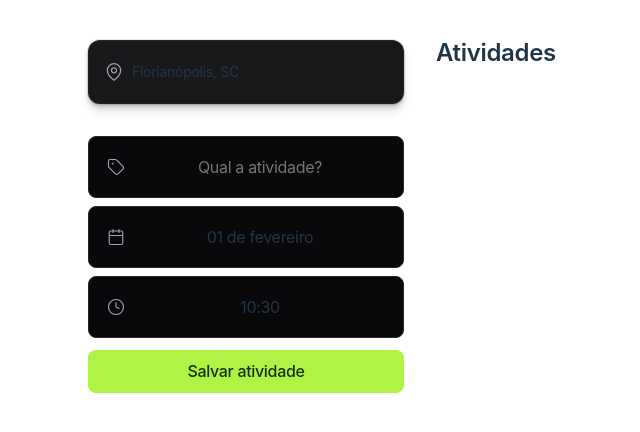
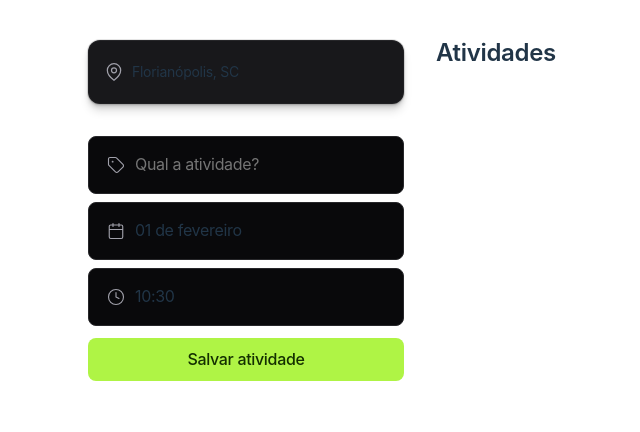
Before and after one commit to NattanSouza404/NLW_Journey_16, a React (Vite) app in the folder frontend/: page / in a window 1280 px wide. Shown: the top 432 px of the page, without its empty margins (92-732 px from the left). Built offline with nearby package versions, Linux system fonts and the light colour scheme.

Commit message:
style: pequenos ajustes no css

```diff
--- a/frontend/src/index.css
+++ b/frontend/src/index.css
@@ -1,7 +1,6 @@
 :root {
   /*
   font-family: system-ui, Avenir, Helvetica, Arial, sans-serif;
-  */
 
   line-height: 1.5;
   font-weight: 400;
@@ -9,7 +8,6 @@
   color-scheme: light dark;
   color: rgba(255, 255, 255, 0.87);
 
-  /*
   background-color: #242424;
   */
 
@@ -80,7 +78,11 @@ button:focus-visible {
   }
 }
 
-/* CSS original */
+/*
+*
+*   CSS original
+*
+*/
 
 * {
   margin: 0;
@@ -123,6 +125,10 @@ button {
 input,
 select {
   all: unset;
+}
+
+input, select {
+  text-align: left;
 }
 
 input,
```
